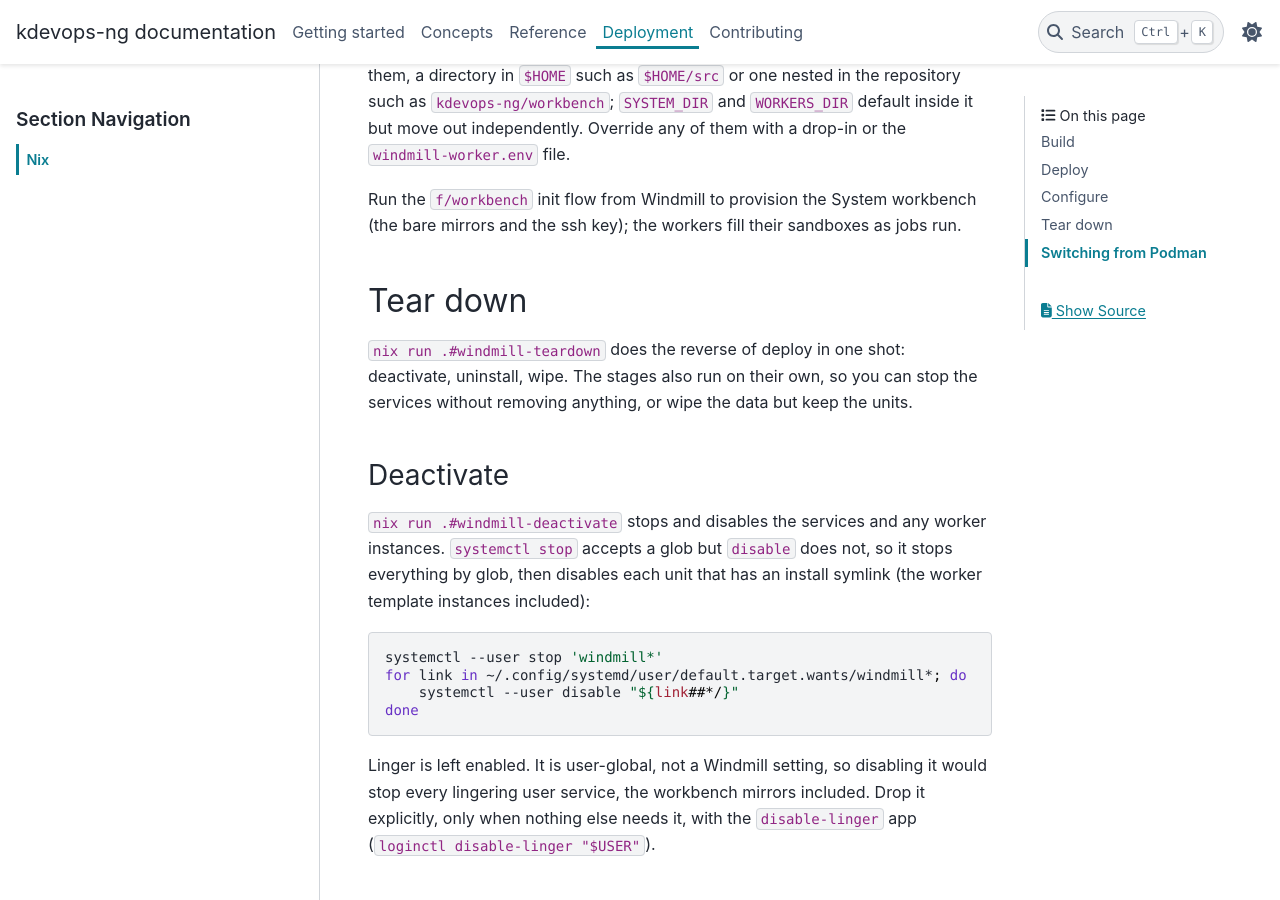
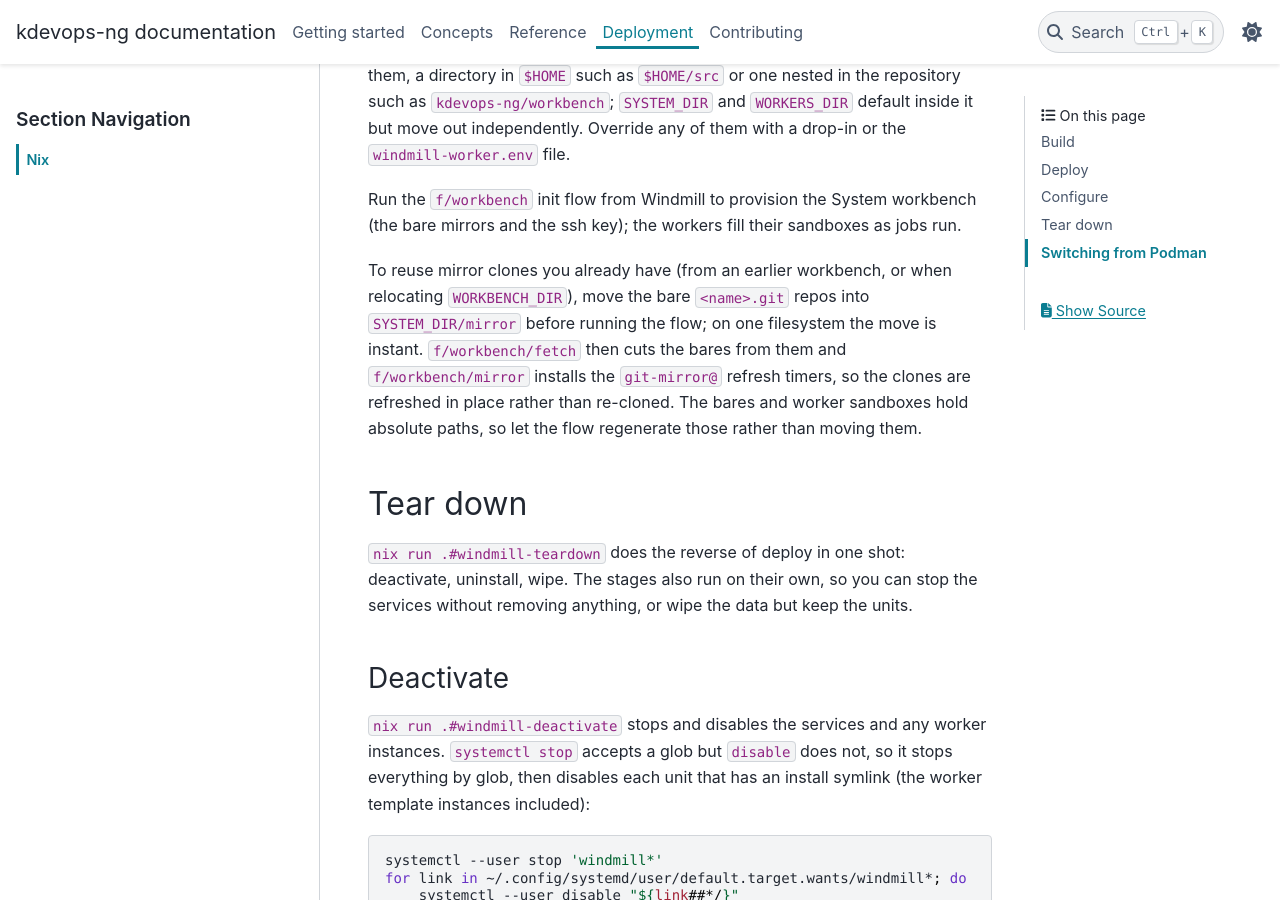
Before and after one commit to dagomez137/kdevops-ng, a Sphinx documentation site: the page built from docs/deployment/nix.rst, in a window 1280 px wide and 900 px high, scrolled down 5639 px. Built offline with Sphinx 7.4.7 and the PyData theme 0.15.4, drawn with Linux system fonts in a browser that asks for light colours.

Commit message:
docs: explain reusing existing mirror clones in the workbench
Document how to reuse mirror clones rather than re-cloning them: move the
bare repos into SYSTEM_DIR/mirror before running the f/workbench flow,
which is instant on one filesystem; fetch then cuts the bares from them
and mirror installs the git-mirror@ refresh timers, refreshing in place.
Note that the bares and worker sandboxes hold absolute paths, so the flow
should regenerate those instead of moving them.

Generated-by: Claude AI
Signed-off-by: Daniel Gomez <da.gomez@kernel.org>

```diff
--- a/docs/deployment/nix.rst
+++ b/docs/deployment/nix.rst
@@ -254,6 +254,15 @@ Run the ``f/workbench`` init flow from Windmill to provision the System
 workbench (the bare mirrors and the ssh key); the workers fill their sandboxes
 as jobs run.
 
+To reuse mirror clones you already have (from an earlier workbench, or when
+relocating ``WORKBENCH_DIR``), move the bare ``<name>.git`` repos into
+``SYSTEM_DIR/mirror`` before running the flow; on one filesystem the move is
+instant. ``f/workbench/fetch`` then cuts the bares from them and
+``f/workbench/mirror`` installs the ``git-mirror@`` refresh timers, so the
+clones are refreshed in place rather than re-cloned. The bares and worker
+sandboxes hold absolute paths, so let the flow regenerate those rather than
+moving them.
+
 Tear down
 =========
 
```
